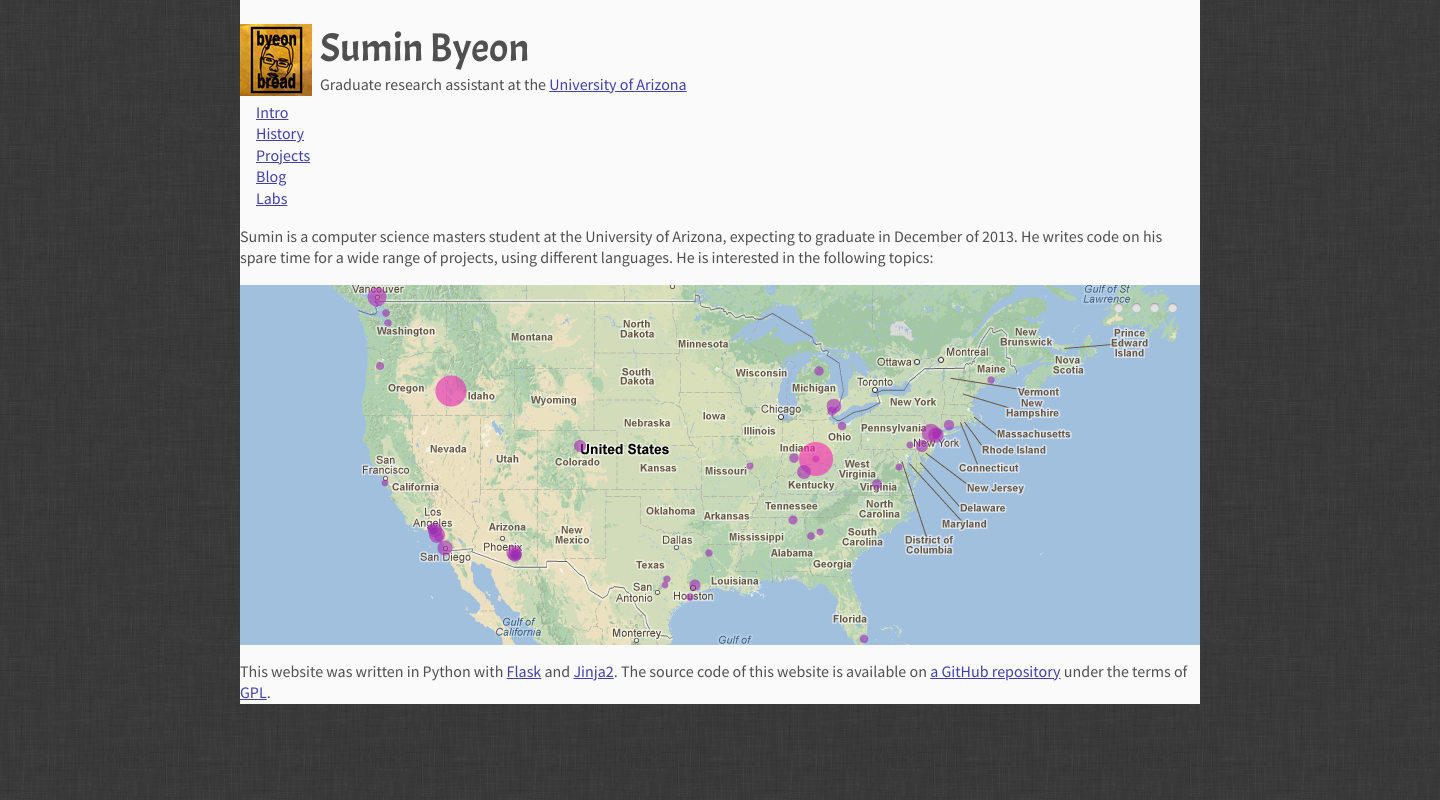
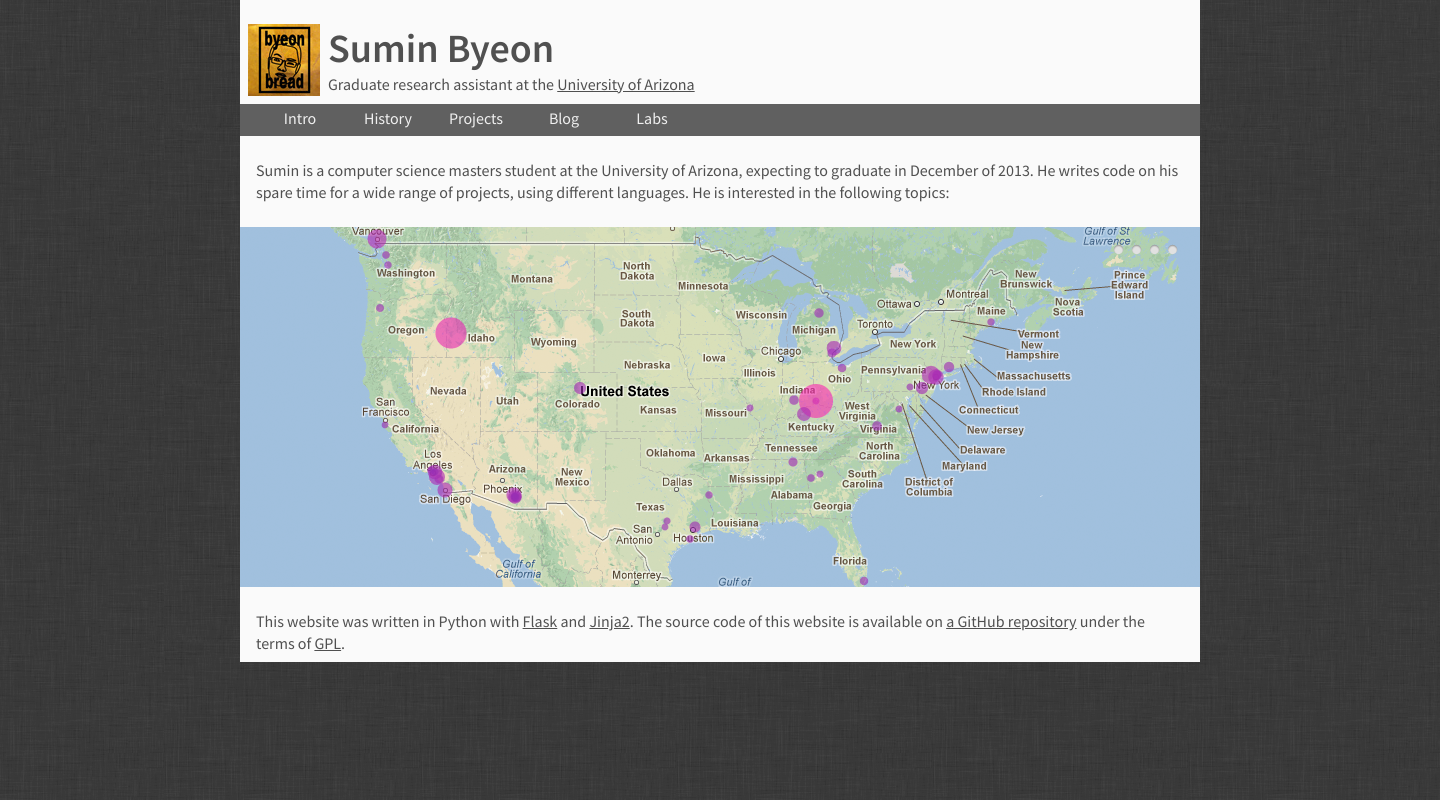
Before and after one commit to suminb/web, a Flask app: page / in a window 1440 px wide; the page is wider, and only the part inside the window is pictured. Run offline with Flask 2, Linux system fonts and the light colour scheme; some libraries are stand-ins or nearby versions.

Commit message:
Style for navigation menu. Replaced big data image.

```diff
--- a/static/stylesheets/main.css
+++ b/static/stylesheets/main.css
@@ -1,4 +1,4 @@
-@import url(http://fonts.googleapis.com/css?family=Source+Sans+Pro:400,600|Acme);
+@import url(http://fonts.googleapis.com/css?family=Source+Sans+Pro:400,600);
 
 /*****************************************************************************
  * Global
@@ -13,12 +13,9 @@ body {
     background-image: url(/static/images/low_contrast_linen.png);
 }
 
-h1, h2, h3 {
+a {
+    color: #505050;
 
-}
-
-a {
-    color: #4040B0;
 }
 a:hover {
     color: #335;
@@ -66,6 +63,10 @@ span.year {
     background-color: #E8E0E0;
 }
 
+p.content {
+    padding: 0.5em 1em 0.5em 1em;
+}
+
 #layout {
     width: 960px;
     margin: auto;
@@ -77,6 +78,26 @@ span.year {
     padding: 1em 2em 1em 2em;
 }
 
+#menu {
+    width: 100%;
+    height: 32px;
+    background-color: #606060;
+}
+#menu li {
+    float: left;
+}
+#menu li a {
+    display: block;
+    width: 80px;
+    height: 24px;
+    padding: 4px;
+    text-align: center;
+    text-decoration: none;
+    color: #F0F0F0;
+}
+#menu li a:hover {
+    background-color: #505050;
+}
 
 /*****************************************************************************
  * Title bar
@@ -86,6 +107,7 @@ span.year {
     width: 100%;
     height: 72px;
     /*background-image: url(/static/images/pw_maze_white.png);*/
+    margin: 0 8px 8px 8px;
 }
 #profile-pic {
     float: left;
@@ -96,8 +118,8 @@ span.year {
     padding-left: 8px;
 }
 #title h1 {
-    font-family: 'Acme', sans-serif;
-    font-weight: normal;
+    /*font-family: 'Acme', sans-serif;*/
+    font-weight: bold;
     margin: 14px 0 14px 0;
     font-size: 30pt;
 }
--- a/templates/index.html
+++ b/templates/index.html
@@ -1,7 +1,7 @@
 {% extends "layout.html" %}
 {% block body %}
 
-  <p id="intro">Sumin is a computer science masters student at the University of Arizona, expecting to graduate in December of 2013. He writes code on his spare time for a wide range of projects, using different languages. He is interested in the following topics:</p>
+  <p class="content">Sumin is a computer science masters student at the University of Arizona, expecting to graduate in December of 2013. He writes code on his spare time for a wide range of projects, using different languages. He is interested in the following topics:</p>
 
   <!-- Start WOWSlider.com BODY section -->
   <div id="wowslider-container1">
@@ -9,6 +9,7 @@
       <ul>
         <li><a href="/tag/datavis"><img src="/static/images/datavis.png" alt="Data Visualization" title="Data Visualization" id="wows1_0"/><!--description--></a></li>
         <li><a href="/tag/bigdata"><img src="/static/images/bigdata.png" alt="Big Data" title="Big Data" id="wows1_1"/></a></li>
+        <!-- http://www.flickr.com/photos/9246159@N06/599820538/ -->
         <li><a href="/tag/interdisciplinary"><img src="/static/images/interdisciplinary.png" alt="Interdisciplinary" title="Interdisciplinary" id="wows1_2"/></a></li>
         <li><a href="/tag/application"><img src="/static/images/application.png" alt="Interdisciplinary" title="Application Development" id="wows1_3"/></a></li>
       </ul>
@@ -25,7 +26,7 @@
   <script type="text/javascript" src="/static/javascripts/wowslider-script.js"></script>
   <!-- End WOWSlider.com BODY section -->
 
-  <p>This website was written in Python with <a href="http://flask.pocoo.org/">Flask</a> and <a href="http://jinja.pocoo.org/docs/">Jinja2</a>. The source code of this website is available on <a href="https://github.com/suminb/web">a GitHub repository</a> under the terms of <a href="http://www.gnu.org/licenses/gpl.html">GPL</a>.
+  <p class="content">This website was written in Python with <a href="http://flask.pocoo.org/">Flask</a> and <a href="http://jinja.pocoo.org/docs/">Jinja2</a>. The source code of this website is available on <a href="https://github.com/suminb/web">a GitHub repository</a> under the terms of <a href="http://www.gnu.org/licenses/gpl.html">GPL</a>.
   </p>
 
 <!--
@@ -211,5 +212,4 @@
 </ul>
 -->
 
-
 {% endblock %}
--- a/templates/layout.html
+++ b/templates/layout.html
@@ -24,7 +24,7 @@
       </div>
     </div>
 
-    <div style="clear:left;"></div>
+    <div style="clear:both;"></div>
 
     <div id="menu">
       <ul>
@@ -33,8 +33,9 @@
         <li><a href="/tagcloud">Projects</a></li>
         <li><a href="http://blog.suminb.com">Blog</a></li>
         <li><a href="http://labs.suminb.com">Labs</a></li>
-      </li>
+      </ul>
     </div>
+    <div style="clear:both;"></div>
 
 {% block body %}{% endblock %}
   </div> <!-- end of #content -->
--- a/templates/projects.html
+++ b/templates/projects.html
@@ -9,7 +9,7 @@
         {{ project.keywords|format_tags('keywords') }}
         {{ project.languages|format_tags('languages') }}
         {{ project.year|format_tags('year') }}
-        <div>{{ project.description }}</div>
+        <div>{{ project.description|safe }}</div><!-- 'safe' filter to show HTML as is -->
       </li>
     {% endfor %}
     </ul>
```
Also changed, not shown: static/images/bigdata.png.
